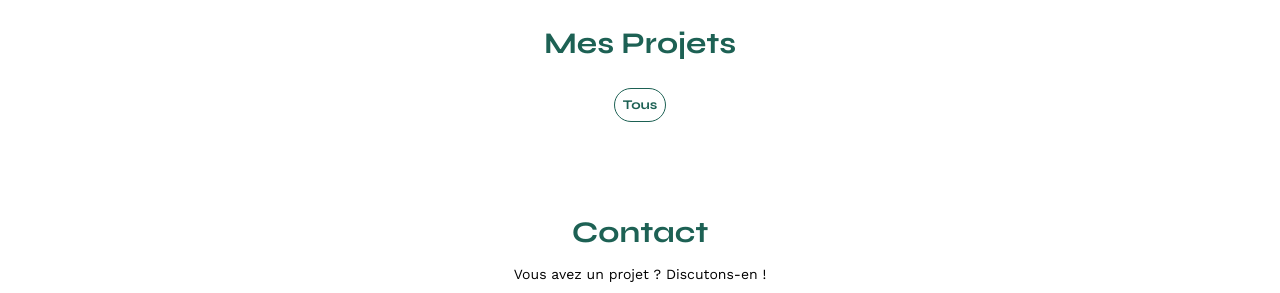
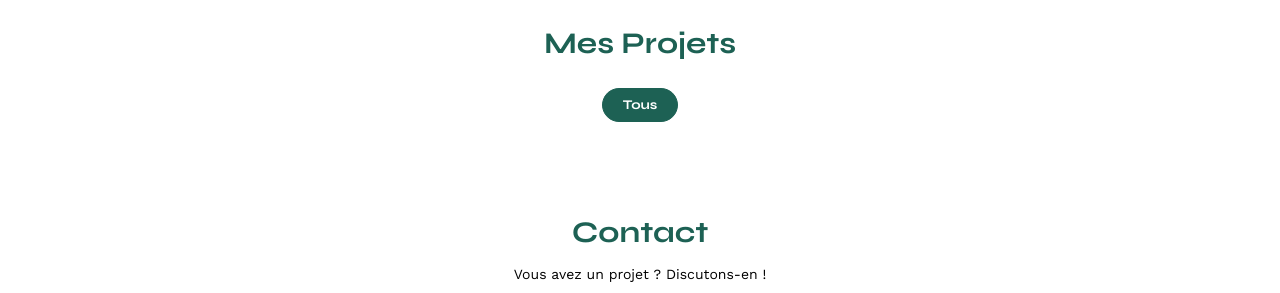
Before and after one commit to AxelMvina/Projet6SophieBluel, a plain HTML site: page FrontEnd/index.html in a window 1280 px wide. Both pictures are taken after a click on the button "Tous". Shown: the part 507-800 px from the top of the page. Drawn offline with nearby package versions, Linux system fonts and the light colour scheme; no server answers.

Commit message:
add button Tous active  + padding button

```diff
--- a/FrontEnd/assets/js/script.js
+++ b/FrontEnd/assets/js/script.js
@@ -11,4 +11,5 @@ window.addEventListener("load", (event) => {
     getCategorys();
     displayCategorysButtons(filters,buttonFil);
     filterCategory(gallery);
+    buttonactive();
 })
--- a/FrontEnd/assets/js/works.js
+++ b/FrontEnd/assets/js/works.js
@@ -61,6 +61,19 @@ async function displayCategorysButtons(filters) {
   });
 }
 
+// ajout class active au click boutton Tous
+function buttonactive() {
+    const button = document.querySelector('.filters button');
+
+        button.addEventListener('click', function() {
+            document.querySelector('.active')?.classList.remove('active');
+            this.classList.add('active');
+        });
+
+}
+
+
+
 
 
 // filtrer les projets
--- a/FrontEnd/assets/style.css
+++ b/FrontEnd/assets/style.css
@@ -142,7 +142,10 @@ background-color: white;
 padding: 8px;
 font-weight: 700;
 font-family: 'Syne';
+padding-left: 20px;
+padding-right: 20px;
 }
+
 .filters button:hover{
 	background-color: #1D6154;
 	color: white;
```
